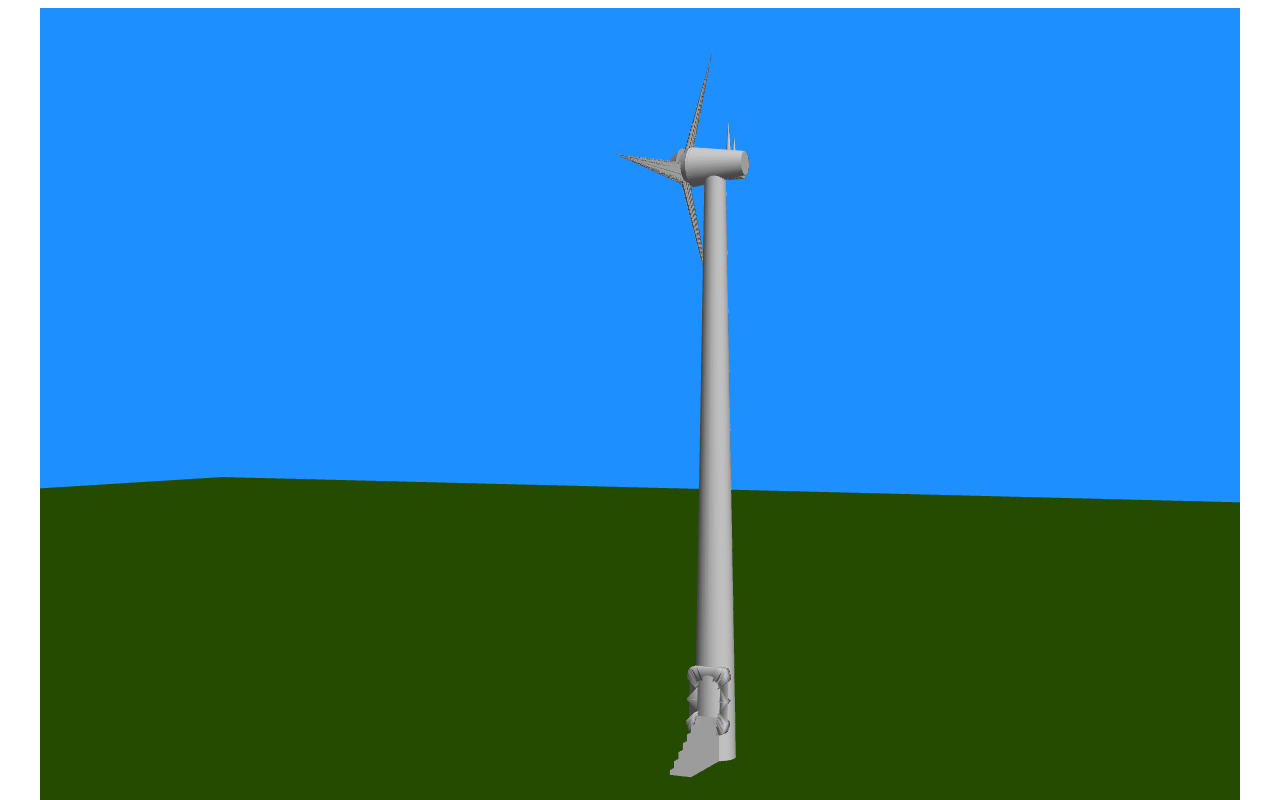
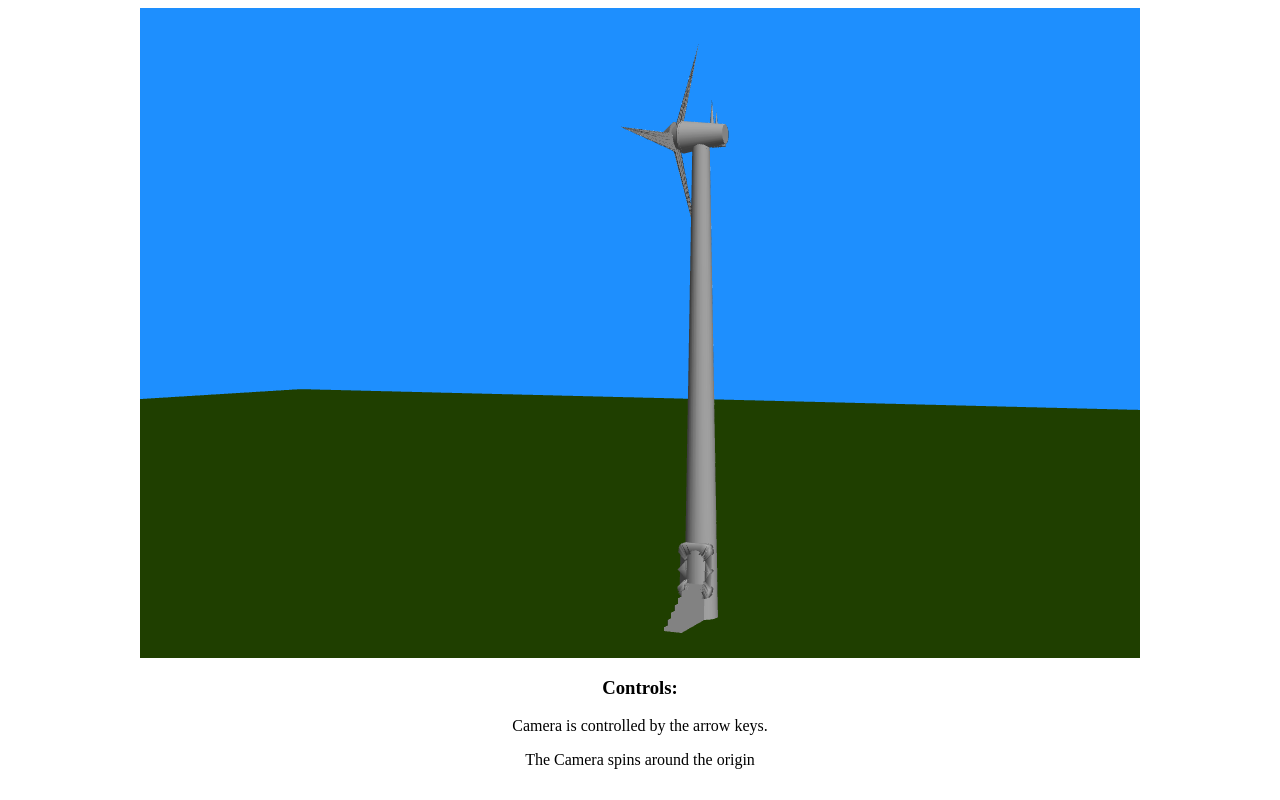
Before and after one commit to gavinhenderson/Graphics, a website built with webpack: page assignment/src/index.html in a window 1280 px wide. Shown: the top 800 px of the page. Built offline with nearby package versions, Linux system fonts and the light colour scheme; animation ran at ten frames a second.

Commit message:
Changed screen size

```diff
--- a/assignment/src/index.html
+++ b/assignment/src/index.html
@@ -6,7 +6,7 @@
 
 <body>
   <div style="text-align: center;">
-    <canvas id="glCanvas" width="1200" height="800">
+    <canvas id="glCanvas" width="1000" height="650">
       Your browser doesn't support canvas
     </canvas>
     <div>
--- a/assignment/src/index.js
+++ b/assignment/src/index.js
@@ -15,7 +15,7 @@ window.windfarm = new Windfarm();
 // 1: Diffuse
 // 2: Ambient
 window.colourMode = 1;
-let colourModes = ["Diffuse", "Direction"];
+let colourModes = ["Diffuse", "Ambient"];
 let colourModeElement = document.querySelector(".lighting-mode");
 
 main();
--- a/assignment/src/shaders/shader.vert
+++ b/assignment/src/shaders/shader.vert
@@ -27,20 +27,12 @@ void main(void) {
 	  vec4 diffuse_colour;
 	  vec4 position_h = vec4(position, 1.0);
 	  float diffuse_component = max(dot(normalised_normal, light_direction), 0.0f);
-	  diffuse_colour = vec4(0.6, 0.6, 0.6, 1.0);
+	  diffuse_colour = vec4(0.5, 0.5, 0.5, 1.0);
 	  vec4 ambient = diffuse_colour * 0.5f;
 	  vec4 diffuse_lighting = diffuse_component * diffuse_colour;
 	  lighting = (ambient + diffuse_lighting).xyz;
   } else if(colourMode == 2) {
-    // Apply lighting effect
-    highp vec3 ambientLight = vec3(0.3, 0.3, 0.3);
-    highp vec3 directionalLightColor = vec3(1, 1, 1);
-    highp vec3 directionalVector = normalize(light_direction4.xyz);
-
-    highp vec4 transformedNormal = model * vec4(normal, 1.0);
-
-    highp float directional = max(dot(transformedNormal.xyz, directionalVector), 0.0);
-    lighting = ambientLight + (directionalLightColor * directional);
+    lighting = vec3(1,1,1) * 0.6;
   }
 }
 
```
